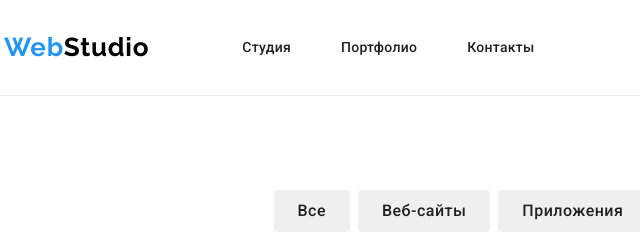
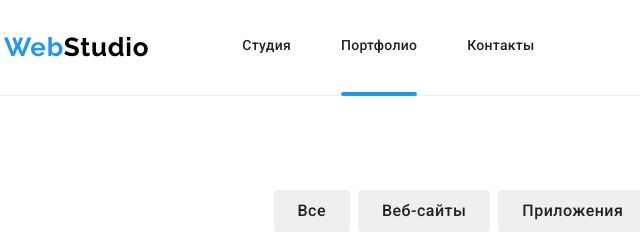
Before and after one commit to Andry1343/goit-markup-hw-05, a plain HTML site: page portfolio.html in a window 1280 px wide. Shown: the top 240 px of the page, 51-691 px from the left. Drawn offline with nearby package versions, Linux system fonts and the light colour scheme.

Commit message:
Update styles.css

```diff
--- a/css/styles.css
+++ b/css/styles.css
@@ -26,13 +26,15 @@ body {
   text-decoration: none;
 }
 
-/* .botom-border:after {
- text-decoration: overline;
-  text-decoration: 1px solid #2196f3;
-  border-bottom: #2196f3;
-  background: #2196F3;
+.botom-border::after {
+  content: "";
+  display: block;
+  background-color: #2196F3;
   border-radius: 2px;
-  } */
+  height: 4px;
+  position: relative;
+  bottom: -37px;
+  }
 
 /*-------Reset-------*/
 
```
